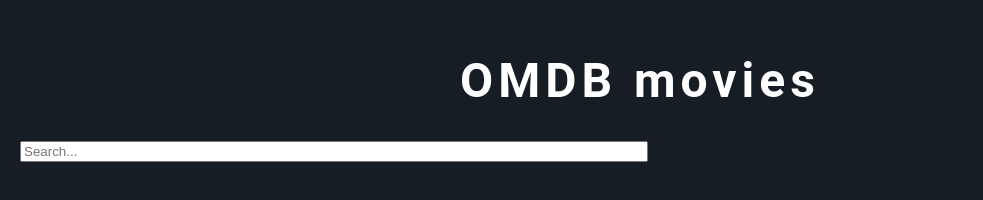
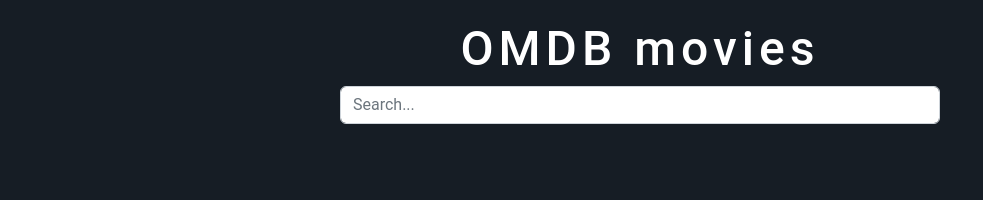
Before and after one commit to Nurmuhammad-Ikromov/OMDB, a plain HTML site: page index.html in a window 1280 px wide. Shown: the whole page, without its empty margins (0-983 px from the left). Drawn offline with Linux system fonts and the light colour scheme.

Commit message:
add changes

```diff
--- a/index.html
+++ b/index.html
@@ -5,7 +5,7 @@
 		<meta http-equiv="X-UA-Compatible" content="IE=edge" />
 		<meta name="viewport" content="width=device-width, initial-scale=1.0" />
 		<title>OMDB movies</title>
-        <!-- <link rel="stylesheet" href="./css/bootstrap.min.css"> -->
+        <link rel="stylesheet" href="./css/bootstrap.min.css">
 		<link rel="stylesheet" href="./css/main.css" />
 	</head>
 	<body>
```
